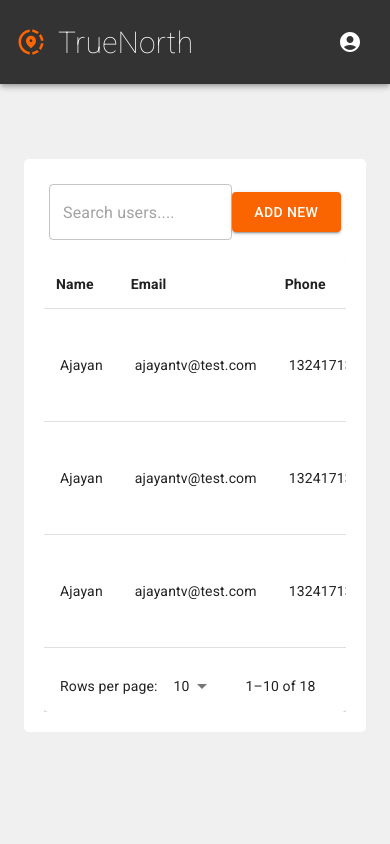
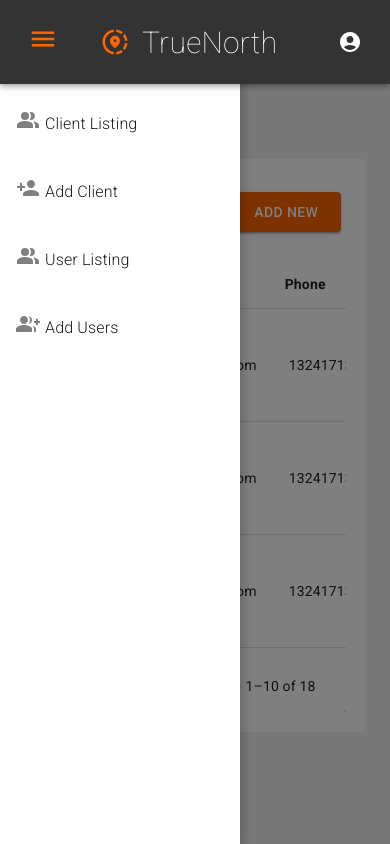
Before and after one commit to ajayaninapp/Mockup-truenorth, a React (Create React App) app: page / in a window 390 px wide. Both pictures are taken after a click on the button 31 px from the left and 42 px from the top of the page. Built offline with nearby package versions, Linux system fonts and the light colour scheme.

Commit message:
sidebar responsive

```diff
--- a/src/Components/Header.js
+++ b/src/Components/Header.js
@@ -16,8 +16,9 @@ import ListItemIcon from "@mui/material/ListItemIcon";
 import Avatar from "@mui/material/Avatar";
 import Divider from "@mui/material/Divider";
 import { Link } from "react-router-dom";
+import MenuIcon from "@mui/icons-material/Menu";
 const Header = (props) => {
-  const {show}=props
+  const { show, handleDrawerToggle } = props;
   const [anchorEl, setAnchorEl] = React.useState(null);
   const open = Boolean(anchorEl);
   const handleClick = (event) => {
@@ -45,13 +46,31 @@ const Header = (props) => {
           height: "10vh",
         }}
       >
+        <IconButton
+          size="large"
+          onClick={() => handleDrawerToggle()}
+          sx={{
+            display: {
+              xs: "block",
+              sm: "block",
+              md: "none",
+              lg: "none",
+              xl: "none",
+            },
+          }}
+        >
+          <MenuIcon
+            sx={{ color: "#FF6600", fontSize: "30px", marginRight: "30px" }}
+          />
+        </IconButton>
         <IconButton size="large" edge="start">
           <ShareLocation sx={{ color: "#FF6600", fontSize: "30px" }} />
         </IconButton>
         <Typography sx={{ flexGrow: 1, fontSize: "30px", fontWeight: "200" }}>
           TrueNorth
         </Typography>
-        {show?(<Tooltip title="Account Settings">
+        {show ? (
+          <Tooltip title="Account Settings">
             <IconButton
               size="large"
               aria-label="account of current user"
@@ -62,7 +81,8 @@ const Header = (props) => {
             >
               <AccountCircle />
             </IconButton>
-        </Tooltip>):null}
+          </Tooltip>
+        ) : null}
         <Menu
           anchorEl={anchorEl}
           id="account-menu"
@@ -110,7 +130,7 @@ const Header = (props) => {
               Change Password
             </MenuItem>
           </Link>
-          <Link to="/Mockup-truenorth/" sx={{color:"black"}}>
+          <Link to="/Mockup-truenorth/" sx={{ color: "black" }}>
             <MenuItem onClick={handleClose}>
               <ListItemIcon>
                 <Logout fontSize="small" />
--- a/src/Components/Sidebar.js
+++ b/src/Components/Sidebar.js
@@ -1,45 +1,40 @@
-import React from 'react'
-import Box from '@mui/material/Box';
-import Drawer from '@mui/material/Drawer';
-import AppBar from '@mui/material/AppBar';
-import CssBaseline from '@mui/material/CssBaseline';
-import Toolbar from '@mui/material/Toolbar';
-import List from '@mui/material/List';
-import Typography from '@mui/material/Typography';
-import Divider from '@mui/material/Divider';
-import ListItem from '@mui/material/ListItem';
-import ListItemButton from '@mui/material/ListItemButton';
-import ListItemIcon from '@mui/material/ListItemIcon';
-import ListItemText from '@mui/material/ListItemText';
-import InboxIcon from '@mui/icons-material/MoveToInbox';
-import MailIcon from '@mui/icons-material/Mail';
-import IconButton from '@mui/material/IconButton';
-import MenuIcon from '@mui/icons-material/Menu';
+import React from "react";
+import Box from "@mui/material/Box";
+import Drawer from "@mui/material/Drawer";
+import AppBar from "@mui/material/AppBar";
+import CssBaseline from "@mui/material/CssBaseline";
+import Toolbar from "@mui/material/Toolbar";
+import List from "@mui/material/List";
+import Typography from "@mui/material/Typography";
+import Divider from "@mui/material/Divider";
+import ListItem from "@mui/material/ListItem";
+import ListItemButton from "@mui/material/ListItemButton";
+import ListItemIcon from "@mui/material/ListItemIcon";
+import ListItemText from "@mui/material/ListItemText";
+import InboxIcon from "@mui/icons-material/MoveToInbox";
+import MailIcon from "@mui/icons-material/Mail";
+import IconButton from "@mui/material/IconButton";
+import MenuIcon from "@mui/icons-material/Menu";
 import AccountCircleIcon from "@mui/icons-material/AccountCircle";
 import DashboardIcon from "@mui/icons-material/Dashboard";
-import { CustomListItemTypography } from '../common/StyledComponents';
+import { CustomListItemTypography } from "../common/StyledComponents";
 import MenuBookIcon from "@mui/icons-material/MenuBook";
-import PeopleAltIcon from '@mui/icons-material/PeopleAlt';
-import ContentPasteIcon from '@mui/icons-material/ContentPaste';
-import SignalCellularAltIcon from '@mui/icons-material/SignalCellularAlt';
-import ListAltIcon from '@mui/icons-material/ListAlt';
-import { fontSize } from '@mui/system';
-import { GroupAdd, PersonAdd } from '@mui/icons-material';
-import { Link } from 'react-router-dom';
+import PeopleAltIcon from "@mui/icons-material/PeopleAlt";
+import ContentPasteIcon from "@mui/icons-material/ContentPaste";
+import SignalCellularAltIcon from "@mui/icons-material/SignalCellularAlt";
+import ListAltIcon from "@mui/icons-material/ListAlt";
+import { fontSize } from "@mui/system";
+import { GroupAdd, PersonAdd } from "@mui/icons-material";
+import { Link } from "react-router-dom";
 const drawerWidth = 240;
 
-const Sidebar = () => {
-    const [mobileOpen, setMobileOpen] = React.useState(false);
-
-    const handleDrawerToggle = () => {
-        setMobileOpen(!mobileOpen);
-    };
+const Sidebar = (props) => {
+  const { handleDrawerToggle, mobileOpen } = props;
   const drawer = (
     <div>
-
       <List>
-                {['Inbox', 'Starred', 'Send email', 'Drafts'].map((text, index) => (
-                    <ListItem key={text} disablePadding >
+        {["Inbox", "Starred", "Send email", "Drafts"].map((text, index) => (
+          <ListItem key={text} disablePadding>
             <ListItemButton>
               <ListItemIcon>
                 {index % 2 === 0 ? <InboxIcon /> : <MailIcon />}
@@ -51,7 +46,7 @@ const Sidebar = () => {
       </List>
       <Divider />
       <List>
-                {['All mail', 'Trash', 'Spam'].map((text, index) => (
+        {["All mail", "Trash", "Spam"].map((text, index) => (
           <ListItem key={text} disablePadding>
             <ListItemButton>
               <ListItemIcon>
@@ -65,45 +60,32 @@ const Sidebar = () => {
     </div>
   );
   return (
-        <Box sx={{ display: 'flex' }}>
+    <Box sx={{ display: "flex" }}>
       <CssBaseline />
 
-
       <Drawer
-
         variant="temporary"
         open={mobileOpen}
         onClose={handleDrawerToggle}
         PaperProps={{
-                    elevation: 8
+          elevation: 8,
         }}
         ModalProps={{
           keepMounted: true, // Better open performance on mobile.
         }}
         sx={{
-                    display: { xs: 'block', sm: 'none' },
-                    '& .MuiDrawer-paper': { boxSizing: 'border-box', width: drawerWidth },
+          display: {
+            xs: "block",
+            sm: "block",
+            md: "none",
+            lg: "none",
+            xl: "none",
+          },
+          "& .MuiDrawer-paper": { boxSizing: "border-box", width: drawerWidth },
         }}
       >
-                {drawer}
-            </Drawer>
-            <Drawer
-
-        variant="permanent"
-        sx={{
-            display: { xs: 'none', md: 'none',lg:"block" },
-          width: drawerWidth,
-          flexShrink: 0,
-          [`& .MuiDrawer-paper`]: {
-            width: drawerWidth,
-            boxSizing: "border-box",
-          },
-        }}
-      >
-        <Toolbar />
-        <Box sx={{ overflow: "auto" }}my={3}>
-          <List>
-            <ListItem disableGutters sx={{paddingBottom:"20px"}}>
+        <List sx={{ marginTop:"10vh"}}>
+          <ListItem disableGutters sx={{ paddingBottom: "20px" }}>
             <Link to="/customers">
               <ListItemButton>
                 <ListItemIcon>
@@ -117,7 +99,11 @@ const Sidebar = () => {
               </ListItemButton>
             </Link>
           </ListItem>
-            <ListItem disableGutters disablePadding sx={{paddingBottom:"20px"}}>
+          <ListItem
+            disableGutters
+            disablePadding
+            sx={{ paddingBottom: "20px" }}
+          >
             <Link to="/customers/add-new">
               <ListItemButton>
                 <ListItemIcon>
@@ -130,9 +116,12 @@ const Sidebar = () => {
                 </ListItemIcon>
               </ListItemButton>
             </Link>
-
           </ListItem>
-            <ListItem disableGutters disablePadding sx={{paddingBottom:"20px"}}>
+          <ListItem
+            disableGutters
+            disablePadding
+            sx={{ paddingBottom: "20px" }}
+          >
             <Link to="/users">
               <ListItemButton>
                 <ListItemIcon>
@@ -145,9 +134,12 @@ const Sidebar = () => {
                 </ListItemIcon>
               </ListItemButton>
             </Link>
-
           </ListItem>
-            <ListItem disableGutters disablePadding sx={{paddingBottom:"20px"}}>
+          <ListItem
+            disableGutters
+            disablePadding
+            sx={{ paddingBottom: "20px" }}
+          >
             <Link to="/users/add-new">
               <ListItemButton>
                 <ListItemIcon>
@@ -160,15 +152,97 @@ const Sidebar = () => {
                 </ListItemIcon>
               </ListItemButton>
             </Link>
-
           </ListItem>
-
+        </List>
+      </Drawer>
+      <Drawer
+        variant="permanent"
+        sx={{
+          display: { xs: "none", md: "block", lg: "block" },
+          width: drawerWidth,
+          flexShrink: 0,
+          [`& .MuiDrawer-paper`]: {
+            width: drawerWidth,
+            boxSizing: "border-box",
+          },
+        }}
+      >
+        <Toolbar />
+        <Box sx={{ overflow: "auto" }} my={3}>
+          <List>
+            <ListItem disableGutters sx={{ paddingBottom: "20px" }}>
+              <Link to="/customers">
+                <ListItemButton>
+                  <ListItemIcon>
+                    <PeopleAltIcon sx={{ color: "grey" }} />
+                    <ListItemText>
+                      <CustomListItemTypography>
+                        Client Listing
+                      </CustomListItemTypography>
+                    </ListItemText>
+                  </ListItemIcon>
+                </ListItemButton>
+              </Link>
+            </ListItem>
+            <ListItem
+              disableGutters
+              disablePadding
+              sx={{ paddingBottom: "20px" }}
+            >
+              <Link to="/customers/add-new">
+                <ListItemButton>
+                  <ListItemIcon>
+                    <PersonAdd sx={{ color: "grey" }} />
+                    <ListItemText>
+                      <CustomListItemTypography>
+                        Add Client
+                      </CustomListItemTypography>
+                    </ListItemText>
+                  </ListItemIcon>
+                </ListItemButton>
+              </Link>
+            </ListItem>
+            <ListItem
+              disableGutters
+              disablePadding
+              sx={{ paddingBottom: "20px" }}
+            >
+              <Link to="/users">
+                <ListItemButton>
+                  <ListItemIcon>
+                    <PeopleAltIcon sx={{ color: "grey" }} />
+                    <ListItemText>
+                      <CustomListItemTypography>
+                        User Listing
+                      </CustomListItemTypography>
+                    </ListItemText>
+                  </ListItemIcon>
+                </ListItemButton>
+              </Link>
+            </ListItem>
+            <ListItem
+              disableGutters
+              disablePadding
+              sx={{ paddingBottom: "20px" }}
+            >
+              <Link to="/users/add-new">
+                <ListItemButton>
+                  <ListItemIcon>
+                    <GroupAdd sx={{ color: "grey" }} />
+                    <ListItemText>
+                      <CustomListItemTypography>
+                        Add Users
+                      </CustomListItemTypography>
+                    </ListItemText>
+                  </ListItemIcon>
+                </ListItemButton>
+              </Link>
+            </ListItem>
           </List>
         </Box>
       </Drawer>
-
     </Box>
   );
-}
+};
 
-export default Sidebar
+export default Sidebar;
--- a/src/Layouts/MainLayout.js
+++ b/src/Layouts/MainLayout.js
@@ -8,12 +8,18 @@ import CustomerView from "../views/CustomerView/CustomerView";
 import CustomerForm from "../views/CustomerForm/CustomerForm";
 
 const MainLayout = (props) => {
-  const show=true;
+  const show=true
+  const [mobileOpen, setMobileOpen] = React.useState(false);
+
+  const handleDrawerToggle = () => {
+      setMobileOpen(!mobileOpen);
+      console.log(mobileOpen)
+  };
   return (
     <Box>
-      <Header  show={show}/>
+      <Header  show={show}  handleDrawerToggle={handleDrawerToggle}/>
       <Box sx={{ display: "flex" }}>
-        <Sidebar />
+        <Sidebar mobileOpen={mobileOpen} handleDrawerToggle={handleDrawerToggle}/>
         <Box
           p={3}
           sx={{
```
Lines whose indentation alone changed are shown as unchanged.
